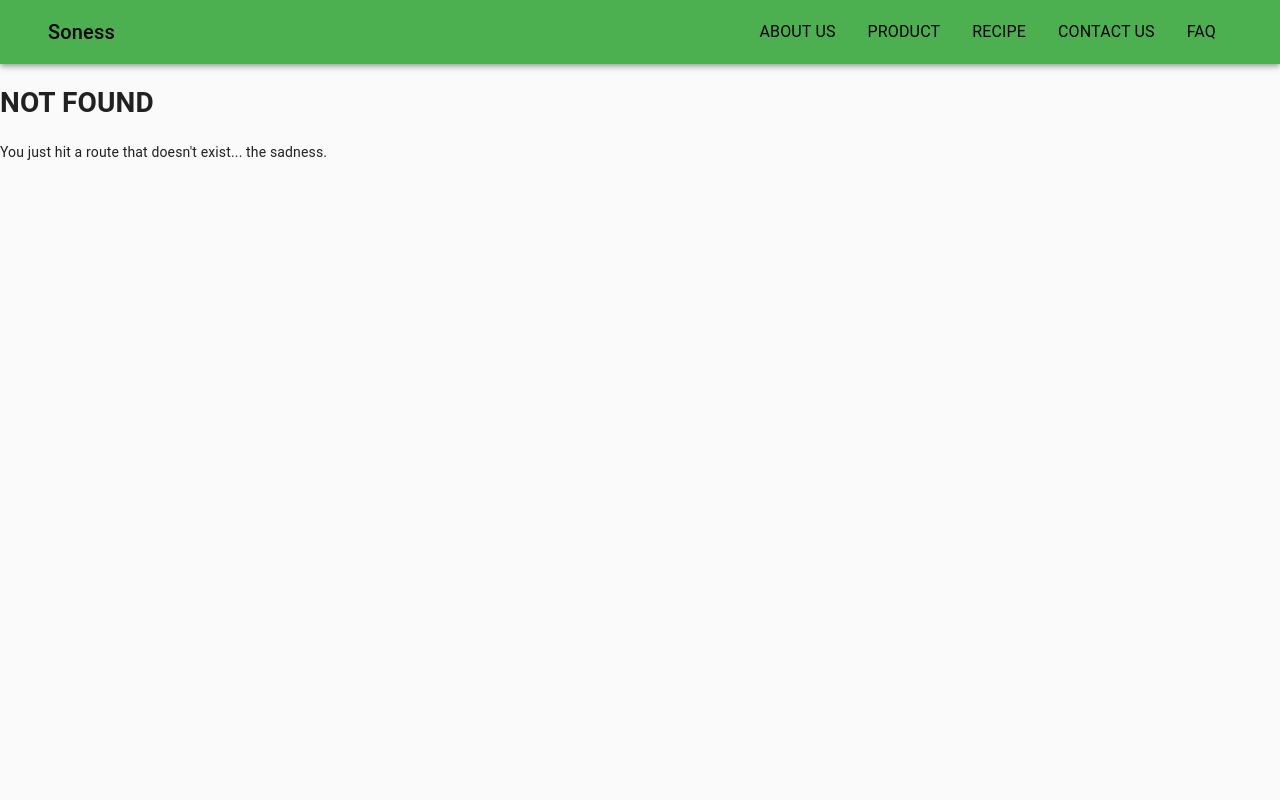
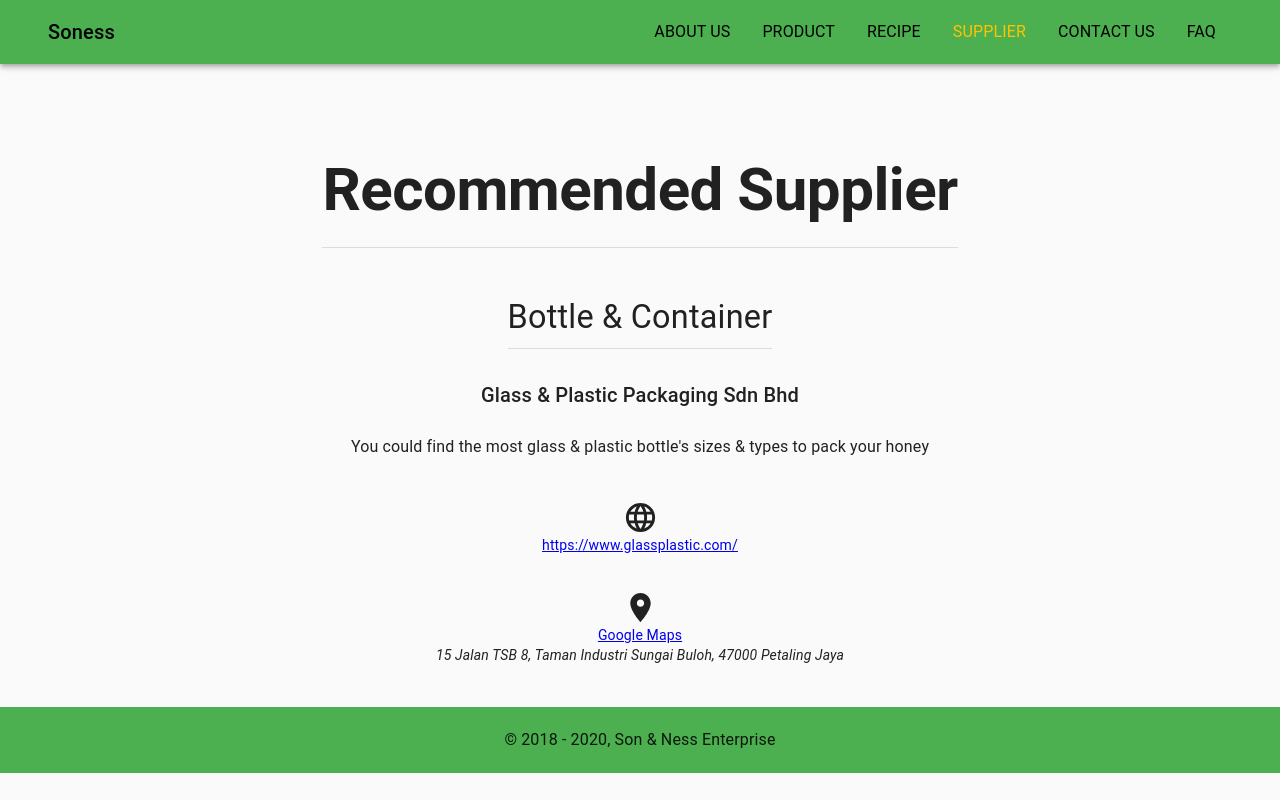
Before and after one commit to ansonlowzf/soness-website, a Gatsby site: page /supplier in a window 1280 px wide. Before the commit this address had no page. Built offline with nearby package versions, Linux system fonts and the light colour scheme; Gatsby itself is replaced by a stand-in of ours.

Commit message:
Add supplier page & content

```diff
--- a/src/components/top-nav.jsx
+++ b/src/components/top-nav.jsx
@@ -45,6 +45,7 @@ const NavLinks = [
   { title: `ABOUT US`, path: `/about-us` },
   { title: `PRODUCT`, path: `/product/mixed-flower-honey` },
   { title: `RECIPE`, path: `/recipe` },
+  { title: `SUPPLIER`, path: `/supplier` },
   { title: `CONTACT US`, path: `/contact-us` },
   { title: `FAQ`, path: `/faq` },
 ]
@@ -105,7 +106,7 @@ const TopNavigation = () => {
           activeClassName={classes.isActive}
         >
           <ListItem button>
-            <ListItemText primary={title} />
+            <ListItemText primary={title} style={{ fontWeight: 500 }} />
           </ListItem>
         </Link>
       ))}
--- /dev/null
+++ b/src/pages/supplier.jsx
@@ -0,0 +1,89 @@
+import React from "react"
+import Layout from "../components/Layout"
+import SEO from "../components/seo"
+import Footer from "../components/footer"
+
+import { Grid, Typography, Divider } from "@material-ui/core"
+import { makeStyles } from "@material-ui/core/styles"
+import { Language, Room } from "@material-ui/icons"
+
+const useStyles = makeStyles({
+  headingTopMargin: {
+    marginTop: `1.5em`,
+  },
+  sectionMargin: {
+    marginTop: `2em`,
+    marginBottom: `2em`,
+  },
+})
+
+const SupplierPage = () => {
+  const classes = useStyles()
+
+  return (
+    <Layout>
+      <SEO title="Supplier" />
+      <Grid container direction="column" alignItems="center">
+        <Grid item xs={11} md={6}>
+          <Typography
+            component="h1"
+            variant="h2"
+            align="center"
+            gutterBottom
+            className={classes.headingTopMargin}
+          >
+            {` Recommended Supplier`}
+          </Typography>
+          <Divider />
+        </Grid>
+
+        <Grid item xs={11} md={6}>
+          <Typography
+            component="h2"
+            variant="h4"
+            gutterBottom
+            className={classes.headingTopMargin}
+          >
+            {`Bottle & Container`}
+          </Typography>
+          <Divider />
+        </Grid>
+
+        <Grid item xs={11} md={6}>
+          <Typography
+            component="h3"
+            variant="h6"
+            align="center"
+            gutterBottom
+            className={classes.headingTopMargin}
+          >
+            {`Glass & Plastic Packaging Sdn Bhd`}
+          </Typography>
+          <Typography
+            component="p"
+            variant="body1"
+            align="center"
+            gutterBottom
+            className={classes.headingTopMargin}
+          >
+            {`You could find the most glass & plastic bottle's sizes & types to pack your honey`}
+          </Typography>
+        </Grid>
+
+        <Language fontSize="large" style={{ marginTop: `1em` }} />
+        <a href="https://www.glassplastic.com/">
+          https://www.glassplastic.com/
+        </a>
+
+        <Room fontSize="large" style={{ marginTop: `1em` }} />
+        <a href="https://g.page/glassplasticsb?share">Google Maps</a>
+        <address>
+          15 Jalan TSB 8, Taman Industri Sungai Buloh, 47000 Petaling Jaya
+        </address>
+      </Grid>
+      <Footer />
+    </Layout>
+  )
+}
+
+export default SupplierPage
```
Also changed, not shown: src/pages/about-us.jsx (+23 -22 lines), src/pages/recipe.jsx (+13 -21 lines).
